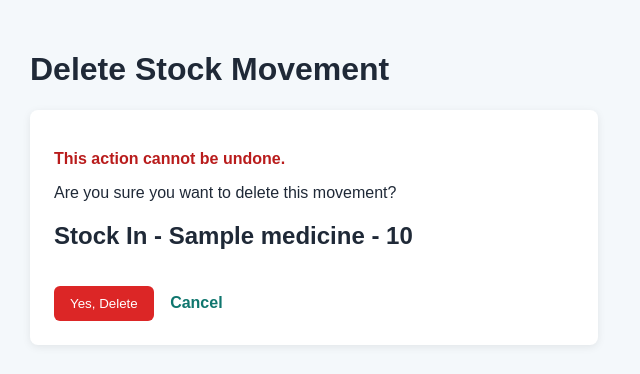
After one commit to vfb-dev/medistock, a Django app: page /movements/1/delete/ in a window 1280 px wide. The commit adds this page. Shown: the top 374 px of the page, without its empty margins (0-640 px from the left). Run offline with Django 5.2, Linux system fonts and the light colour scheme; tables that the repository leaves empty hold one stand-in row (values such as "Sample post").

Commit message:
delete movements

```diff
--- a/inventory/urls.py
+++ b/inventory/urls.py
@@ -20,4 +20,5 @@ urlpatterns = [
     path('movements/', views.movement_list, name='movement_list'),
     path('movements/add/', views.movement_create, name='movement_create'),
     path('movements/<int:pk>/edit/', views.movement_update, name='movement_update'),
+    path('movements/<int:pk>/delete/', views.movement_delete, name='movement_delete'),
 ]
--- a/inventory/views.py
+++ b/inventory/views.py
@@ -263,3 +263,16 @@ def movement_update(request, pk):
     }
 
     return render(request, 'inventory/movement_form.html', context)
+
+def movement_delete(request, pk):
+    movement = get_object_or_404(StockMovement, pk=pk)
+
+    if request.method == 'POST':
+        movement.delete()
+        return redirect('movement_list')
+
+    context = {
+        'movement': movement,
+    }
+
+    return render(request, 'inventory/movement_confirm_delete.html', context)
--- /dev/null
+++ b/templates/inventory/movement_confirm_delete.html
@@ -0,0 +1,62 @@
+<!DOCTYPE html>
+<html>
+<head>
+    <title>Delete Stock Movement - MediStock</title>
+    <style>
+        body {
+            font-family: Arial, sans-serif;
+            background: #f4f8fb;
+            margin: 0;
+            padding: 30px;
+            color: #1f2937;
+        }
+
+        .box {
+            background: white;
+            padding: 24px;
+            border-radius: 8px;
+            max-width: 520px;
+            box-shadow: 0 2px 8px rgba(0,0,0,0.08);
+        }
+
+        .warning {
+            color: #b91c1c;
+            font-weight: bold;
+        }
+
+        button {
+            margin-top: 16px;
+            padding: 10px 16px;
+            background: #dc2626;
+            color: white;
+            border: none;
+            border-radius: 6px;
+            cursor: pointer;
+        }
+
+        a {
+            color: #0f766e;
+            text-decoration: none;
+            font-weight: bold;
+            margin-left: 12px;
+        }
+    </style>
+</head>
+<body>
+    <h1>Delete Stock Movement</h1>
+
+    <div class="box">
+        <p class="warning">This action cannot be undone.</p>
+
+        <p>Are you sure you want to delete this movement?</p>
+
+        <h2>{{ movement.get_movement_type_display }} - {{ movement.medicine.name }} - {{ movement.quantity }}</h2>
+
+        <form method="post">
+            {% csrf_token %}
+            <button type="submit">Yes, Delete</button>
+            <a href="/movements/">Cancel</a>
+        </form>
+    </div>
+</body>
+</html>
--- a/templates/inventory/movement_list.html
+++ b/templates/inventory/movement_list.html
@@ -93,6 +93,8 @@
                     <td>{{ movement.created_at }}</td>
                     <td>
                         <a href="/movements/{{ movement.id }}/edit/">Edit</a>
+                        |
+                        <a href="/movements/{{ movement.id }}/delete/">Delete</a>
                     </td>
                 </tr>
             {% empty %}
```
